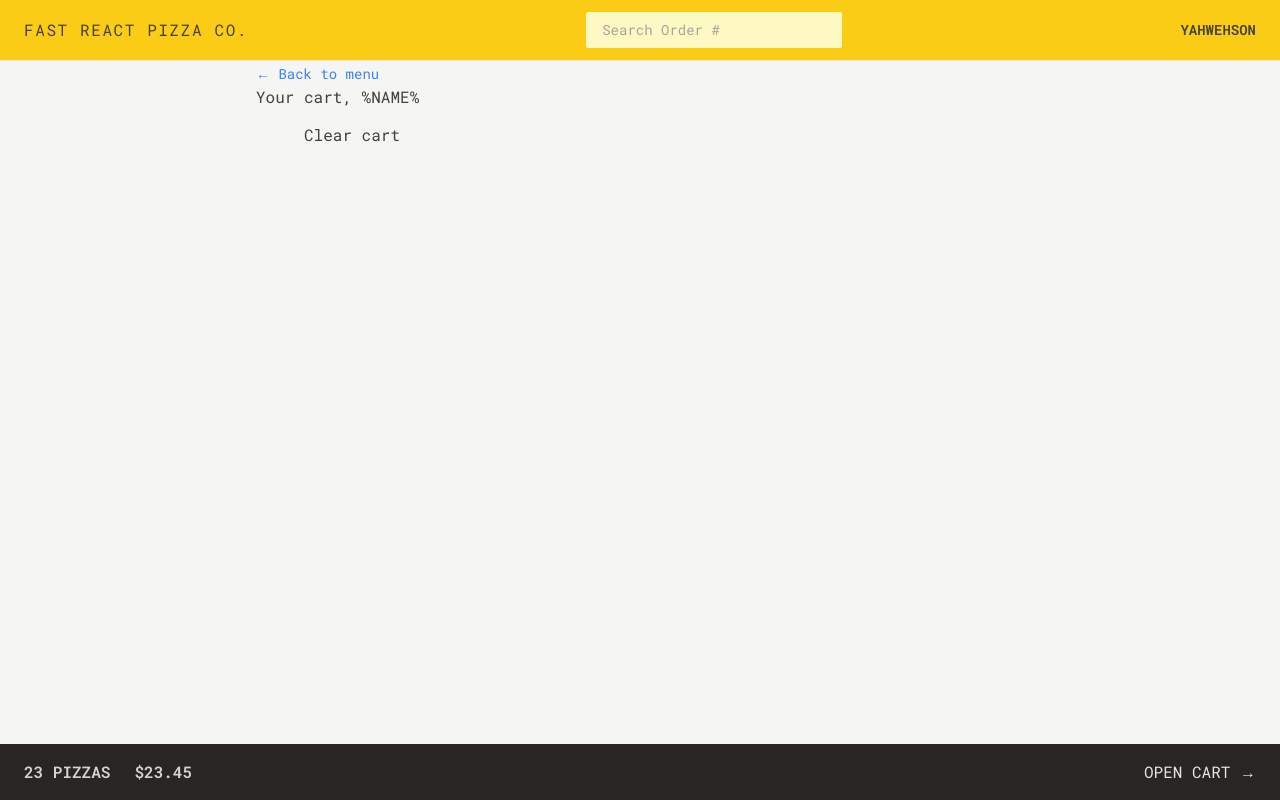
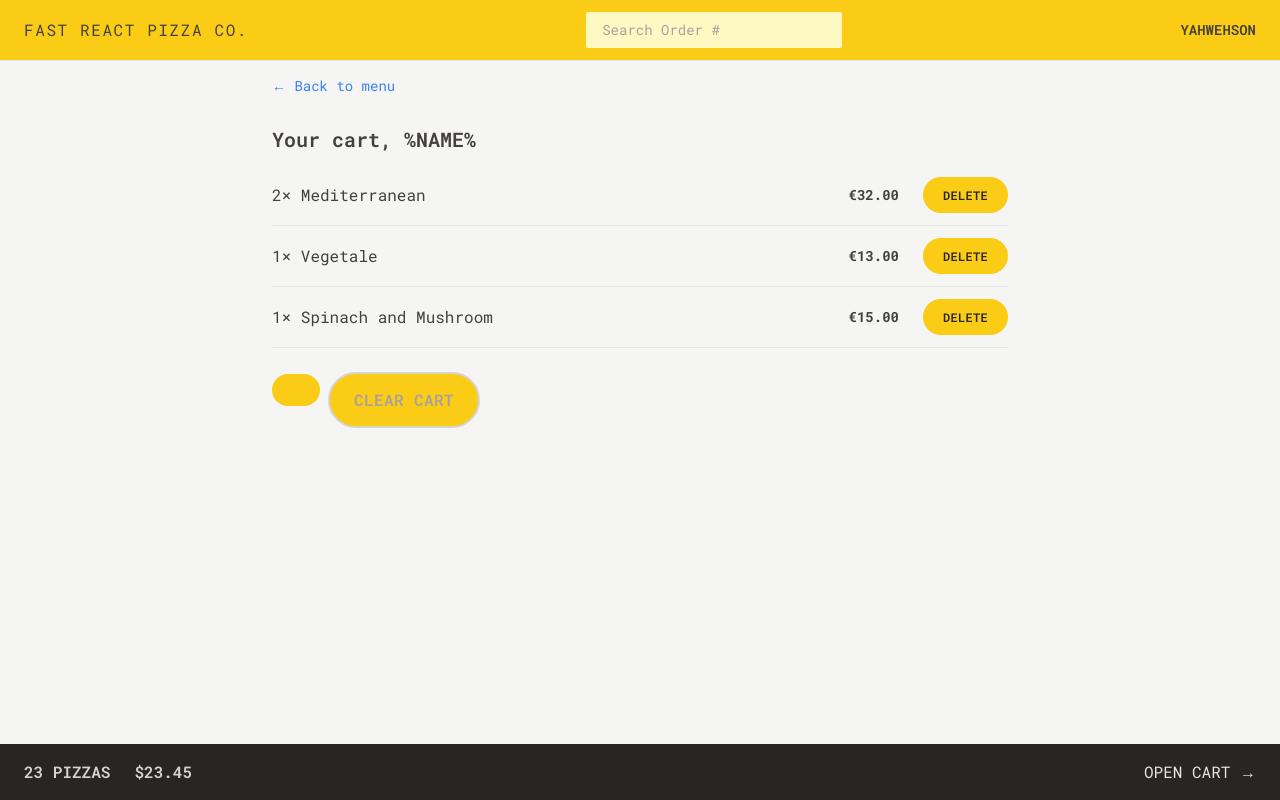
Before and after one commit to Moni-Yahwehson/Pizza-App, a React (Vite) app: page /cart in a window 1280 px wide. Built offline with nearby package versions, Linux system fonts and the light colour scheme.

Commit message:
Styled other pages

```diff
--- a/src/features/cart/Cart.jsx
+++ b/src/features/cart/Cart.jsx
@@ -2,6 +2,7 @@
 import { Link } from 'react-router-dom';
 import LinkButton from '../../ui/LinkButton';
 import Button from '../../ui/Button';
+import CartItem from './CartItem';
 
 const fakeCart = [
   {
@@ -31,14 +32,19 @@
   const cart = fakeCart;
 
   return (
-    <div>
+    <div className="px-4 py-3">
       <LinkButton to="/menu">&larr; Back to menu</LinkButton>
 
-      <h2>Your cart, %NAME%</h2>
+      <h2 className="mt-7 text-xl font-semibold">Your cart, %NAME%</h2>
+      <ul className="mt-3 divide-y divide-stone-200 border-b">
+        {cart.map((item) => (
+          <CartItem item={item} key={item.key} />
+        ))}
+      </ul>
 
-      <div>
-        <Button to="/order/new"></Button>
-        <button>Clear cart</button>
+      <div className="mt-6 space-x-2">
+        <Button to="/order/new" type="primary"></Button>
+        <Button type="secondary"> Clear cart</Button>
       </div>
     </div>
   );
--- a/src/features/cart/CartItem.jsx
+++ b/src/features/cart/CartItem.jsx
@@ -1,13 +1,19 @@
+/* eslint-disable no-unused-vars */
+/* eslint-disable react/prop-types */
+import Button from '../../ui/Button';
+import { formatCurrency } from '../../utilities/helpers';
+
 function CartItem({ item }) {
   const { pizzaId, name, quantity, totalPrice } = item;
 
   return (
-    <li>
-      <p>
+    <li className="py-3 sm:flex sm:items-center sm:justify-between">
+      <p className="mb-1 sm:mb-0">
         {quantity}&times; {name}
       </p>
-      <div>
-        <p>{formatCurrency(totalPrice)}</p>
+      <div className="flex items-center justify-between sm:gap-6">
+        <p className="text-sm font-bold">{formatCurrency(totalPrice)}</p>
+        <Button type="small">Delete</Button>
       </div>
     </li>
   );
--- a/src/features/menu/Menu.jsx
+++ b/src/features/menu/Menu.jsx
@@ -7,7 +7,7 @@
   const menu = useLoaderData();
   console.log(menu);
   return (
-    <ul>
+    <ul className="divide-y divide-stone-200 px-2">
       {menu.map((pizza) => (
         <MenuItem pizza={pizza} key={pizza.id} />
       ))}
--- a/src/features/menu/MenuItem.jsx
+++ b/src/features/menu/MenuItem.jsx
@@ -1,18 +1,36 @@
 /* eslint-disable no-unused-vars */
 /* eslint-disable react/prop-types */
-import { formatCurrency } from "../../utilities/helpers";
+import Button from '../../ui/Button';
+import { formatCurrency } from '../../utilities/helpers';
 
 function MenuItem({ pizza }) {
   const { id, name, unitPrice, ingredients, soldOut, imageUrl } = pizza;
 
   return (
-    <li>
-      <img src={imageUrl} alt={name} />
-      <div>
-        <p>{name}</p>
-        <p>{ingredients.join(", ")}</p>
-        <div>
-          {!soldOut ? <p>{formatCurrency(unitPrice)}</p> : <p>Sold out</p>}
+    <li className="flex gap-4 py-2">
+      <img
+        src={imageUrl}
+        alt={name}
+        className={`h-24 ${soldOut ? 'opacity-70' : ''}`}
+      />
+      <div className="flex grow flex-col pt-0.5">
+        <p className="font-medium">{name}</p>
+        <p className="text-sm capitalize italic text-stone-500">
+          {ingredients.join(', ')}
+        </p>
+        <div
+          className="mt-auto flex
+         items-center justify-between"
+        >
+          {!soldOut ? (
+            <p className="text-sm">{formatCurrency(unitPrice)}</p>
+          ) : (
+            <p className="text-sm font-medium uppercase text-stone-500">
+              Sold out
+            </p>
+          )}
+
+          <Button type="small">Add to cart</Button>
         </div>
       </div>
     </li>
--- a/src/features/order/CreateOrder.jsx
+++ b/src/features/order/CreateOrder.jsx
@@ -45,27 +45,27 @@
   const cart = fakeCart;
 
   return (
-    <div>
-      <h2>Ready to order? Let's go!</h2>
+    <div className="px-4 py-6">
+      <h2 className="mb-8 text-xl font-semibold">Ready to order? Let's go!</h2>
 
       {/* <Form method="POST" action="/order/new"> */}
       <Form method="POST">
-        <div>
-          <label>First Name</label>
+        <div className="mb-5 flex flex-col gap-2 sm:flex-row sm:items-center">
+          <label className="sm:basis-40">First Name</label>
           <input className="input" type="text" name="customer" required />
         </div>
 
-        <div>
-          <label>Phone number</label>
-          <div>
+        <div className="mb-5 flex flex-col gap-2 sm:flex-row sm:items-center">
+          <label className="sm:basis-40">Phone number</label>
+          <div className="grow">
             <input className="input" type="tel" name="phone" required />
+            {formErrors?.phone && <p>{formErrors.phone}</p>}
           </div>
-          {formErrors?.phone && <p>{formErrors.phone}</p>}
         </div>
 
-        <div>
-          <label>Address</label>
-          <div>
+        <div className="mb-5 flex flex-col gap-2 sm:flex-row sm:items-center">
+          <label className="sm:basis-40">Address</label>
+          <div className="grow">
             <input className="input" type="text" name="address" required />
           </div>
         </div>
@@ -85,7 +85,7 @@
 
         <div>
           <input type="hidden" name="cart" value={JSON.stringify(cart)} />
-          <Button disabled={isSubmitting}>
+          <Button disabled={isSubmitting} type="primary">
             {isSubmitting ? 'Placing Order...' : 'Order now'}
           </Button>
         </div>
--- a/src/features/user/CreateUser.jsx
+++ b/src/features/user/CreateUser.jsx
@@ -24,7 +24,7 @@
 
       {username !== '' && (
         <div>
-          <Button>Start ordering</Button>
+          <Button type="primary">Start ordering</Button>
         </div>
       )}
     </form>
--- a/src/ui/Button.jsx
+++ b/src/ui/Button.jsx
@@ -1,17 +1,24 @@
 import { Link } from 'react-router-dom';
 
 /* eslint-disable react/prop-types */
-function Button({ children, disabled, to }) {
-  const className =
-    'inline-block rounded-fullbg-yellow-400 px-4 py-3 font-semibolduppercase tracking-wide text-stone-800 transition-colorsduration-300 hover:bg-yellow-300 focus:bg-yellow-300 focus:outline-nonefocus:ring focus:ring-yellow-300 focus:ring-offset-2 disabled:cursor-not-allowed sm:px-6 sm:py-4';
+function Button({ children, disabled, to, type }) {
+  const base =
+    'inline-block rounded-full bg-yellow-400 font-semibold uppercase tracking-wide text-stone-800 transition-colorsduration-300 hover:bg-yellow-300 focus:bg-yellow-300 focus:outline-none focus:ring focus:ring-yellow-300 focus:ring-offset-2 disabled:cursor-not-allowed ';
+
+  const styles = {
+    primary: base + ' px-4 py-3 md:px-6 md:py-4',
+    small: base + ' py-2 md:px-5 md:py-2.5 px-4 text-xs',
+    secondary:
+      ' inline-block rounded-full border-2 border-stone-300 px-4 py-2.5 md:px-6 md:py-3.5 bg-yellow-400 font-semibold uppercase tracking-wide text-stone-400 transition-colors duration-300 hover:bg-stone-300 hover:text-stone-800 focus:bg-stone-300 focus:text-stone-800 focus:outline-none focus:ring focus:ring-stone-200 focus:ring-offset-2 disabled:cursor-not-allowed ',
+  };
   if (to)
     return (
-      <Link to={to} className={className}>
+      <Link to={to} className={styles[type]}>
         {children}
       </Link>
     );
   return (
-    <button disabled={disabled} className={className}>
+    <button disabled={disabled} className={styles[type]}>
       {children}
     </button>
   );
```
